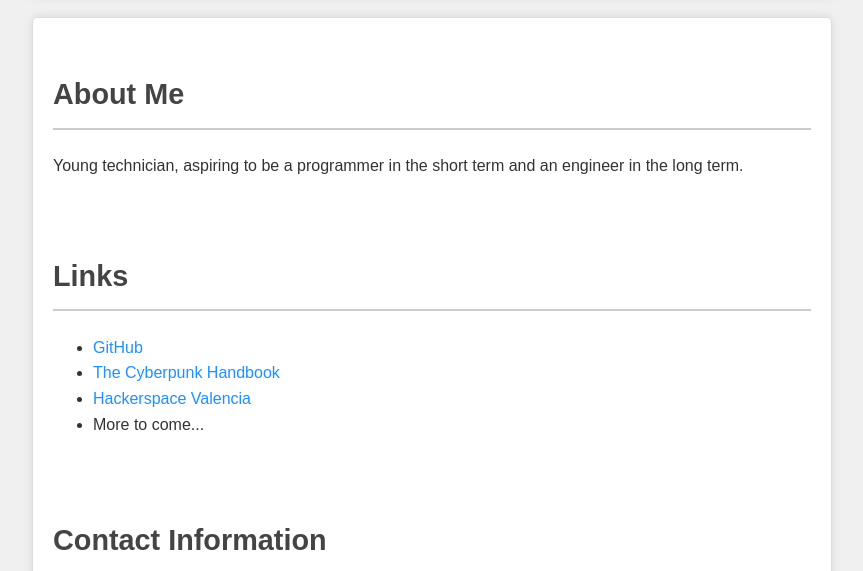
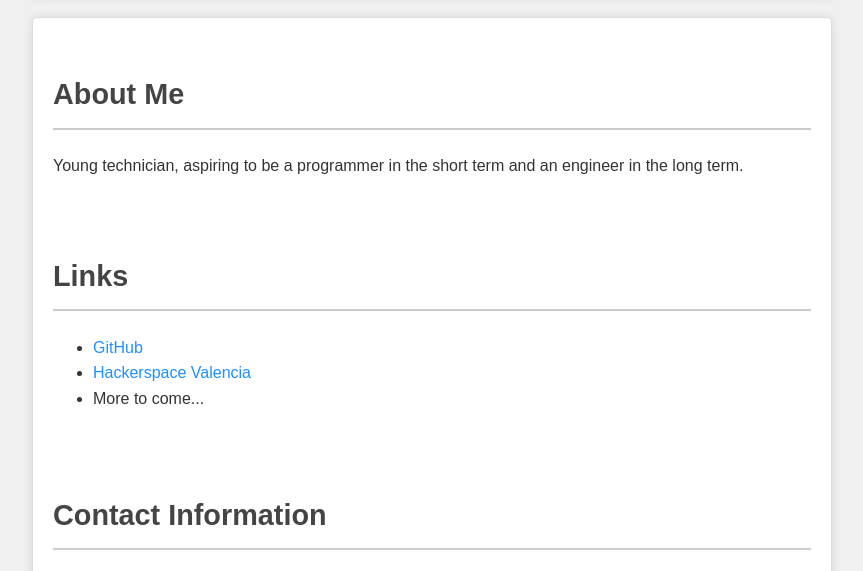
Before and after one commit to daviduhden/daviduhden-website, a plain HTML site: page index.html in a window 1280 px wide. Shown: the part 155-726 px from the top of the page, without its empty margins (208-1071 px from the left). Drawn offline with Linux system fonts and the light colour scheme.

Commit message:
Remove link

```diff
--- a/index.html
+++ b/index.html
@@ -27,7 +27,6 @@
             <h2>Links</h2>
             <ul>
                 <li><a href="https://github.com/daviduhden" target="_blank" rel="noopener noreferrer">GitHub</a></li>
-                <li><a href="https://handbook.uhden.dev" target="_blank" rel="noopener noreferrer">The Cyberpunk Handbook</a></li>
                 <li><a href="https://hackvlc.es/" target="_blank" rel="noopener noreferrer">Hackerspace Valencia</a></li>
                 <li>More to come...</li>
             </ul>
```
Also changed, not shown: index-es.html (+0 -1 lines).
